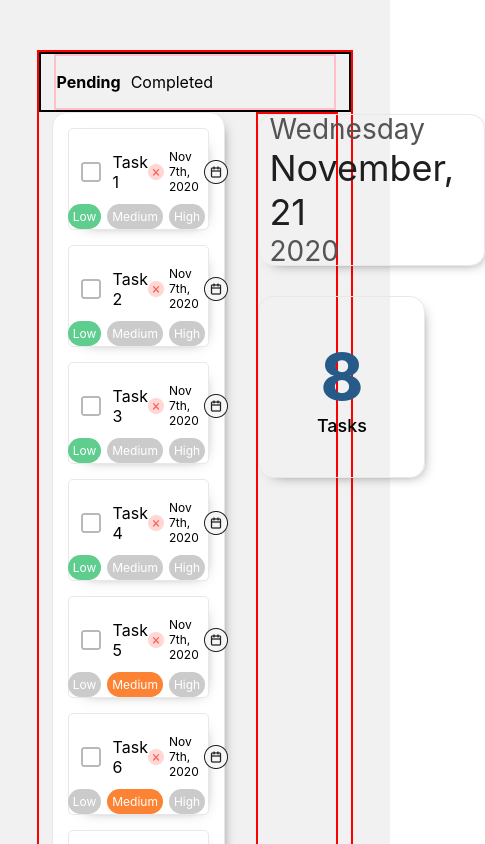
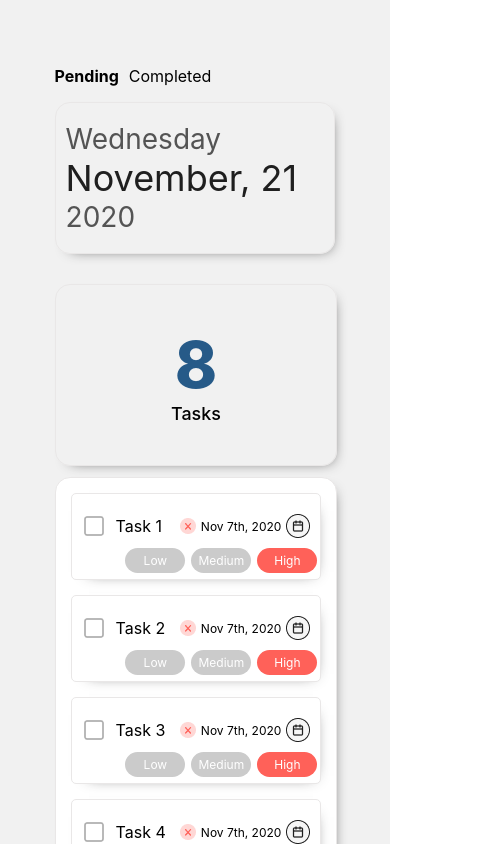
Before and after one commit to zachariahc/CS-Todo, a React (Create React App) app: page / in a window 390 px wide. Shown: the top 844 px of the page, 485 px wide, since content can reach past the window. Built offline with nearby package versions, Linux system fonts and the light colour scheme.

Commit message:
Come up with basic mobile stacking layout

```diff
--- a/src/App.js
+++ b/src/App.js
@@ -4,14 +4,14 @@ import "./Styles/App.css";
 
 function App() {
   const [todos, setTodos] = useState([
-    { name: "Task 1", done: false, id: 1, priority: 3 },
-    { name: "Task 2", done: false, id: 2, priority: 3 },
-    { name: "Task 3", done: false, id: 3, priority: 3 },
-    { name: "Task 4", done: false, id: 4, priority: 3 },
+    { name: "Task 1", done: false, id: 1, priority: 1 },
+    { name: "Task 2", done: false, id: 2, priority: 1 },
+    { name: "Task 3", done: false, id: 3, priority: 1 },
+    { name: "Task 4", done: false, id: 4, priority: 2 },
     { name: "Task 5", done: false, id: 5, priority: 2 },
-    { name: "Task 6", done: false, id: 6, priority: 2 },
-    { name: "Task 7", done: false, id: 7, priority: 2 },
-    { name: "Task 8", done: false, id: 8, priority: 1 },
+    { name: "Task 6", done: false, id: 6, priority: 3 },
+    { name: "Task 7", done: false, id: 7, priority: 3 },
+    { name: "Task 8", done: false, id: 8, priority: 3 },
   ]);
   const [tab, setTab] = useState("Pending");
 
@@ -33,10 +33,10 @@ function App() {
 
   return (
     <div className="app">
-      <div className="main">
-
-    <div style={{border: '2px solid black', display: 'flex', justifyContent: 'center'}}>
-        <div style={{display: 'flex', border: '2px solid pink', width: '90%'}}>
+    <div className="main">
+      {/* Reorder */}
+    <div className="tab-container">
+        <div className="tab-control">
           <p className={tab === "Pending" ? "tab-group__tabs bold" : 'tab-group__tabs '}
           onClick={() => changeTab("Pending")}>
             Pending
@@ -47,9 +47,11 @@ function App() {
             Completed
           </p>
        </div>
-        </div>
+      </div>
 
-       <div style={{display: 'flex', justifyContent: 'center'}}>
+       <div className="todo-list-group-container">
+
+
        <div className="todo-list-group" >
           {tab === "Pending"
             ? todos.map((x, i) => {
@@ -80,6 +82,9 @@ function App() {
                   );
                 }
               })}
+              {tab !== 'Pending' && todos.filter(x => x.done).length === 0 &&
+                 <p style={{textAlign: 'center', marginTop: '50px'}}>No todos moved to done yet</p>
+              }
         </div>
 
         <div className="date-todo-count-container">
@@ -99,8 +104,8 @@ function App() {
             <p className="todo-tasks">Tasks</p>
           </div>
         </div>
+       </div>
 
-       </div>
       </div>
     </div>
   );
--- a/src/Styles/App.css
+++ b/src/Styles/App.css
@@ -6,13 +6,27 @@
 
 .main {
   width: 80%;
-  border:  2px solid red;
   margin-top: 50px;
-  /* height: 100vh; */
+  flex-direction: column;
 }
-
+@media (max-width: 768px){
+  .main {
+    display: flex;
+    flex-direction: column;
+  }
+}
+.tab-container {
+  /* border: 2px solid black;  */
+  display: flex;
+  justify-content: center
+}
+.tab-control {
+  display: flex;
+  /* border: 2px solid pink;  */
+  width: 90%;
+}
 .tab-group {
-  border: 2px solid red;
+  /* border: 2px solid red; */
   display: flex;
   padding: 10px;
 }
@@ -24,16 +38,28 @@
 .tab-group__tabs + .completed-tab {
   padding-left: 10px;
 }
-
+.todo-list-group-container {
+  display: flex;
+  justify-content: center;
+}
+ @media(max-width: 768px){
+   .todo-list-group-container {
+     flex-direction: column;
+   }
+ }
 .todo-list-group {
   background: white;
   border: 1px solid rgb(233, 231, 231);
   box-shadow: 5px 5px 14px -10px rgba(51,51,51,1);
-
   margin: 0% 5% 0% 5% ;
   width: 55%;
-  /* height: 700px; */
   border-radius: 15px;
+}
+@media(max-width: 768px){
+  .todo-list-group {
+    width: 90%;
+    order: 2;
+  }
 }
 
 .bold {
@@ -41,10 +67,16 @@
 }
 
 .date-todo-count-container {
-  border: 2px solid red;
+  /* border: 2px solid red; */
   margin: 0% 5% 0% 5% ;
-
   width: 25%;
+}
+@media(max-width: 768px) {
+  .date-todo-count-container {
+    height: 375px;
+    width: 90%;
+    order: 1;
+  }
 }
 
 .date-card {
@@ -83,7 +115,11 @@
   align-items: center;
   justify-content: center;
 }
-
+@media(max-width: 768px){
+  .todo-count-card {
+    width: 100%;
+  }
+}
 .todo-count-card > p {
   margin: 0;
 }
```
Also changed, not shown: src/Components/Todo.js (+0 -24 lines).
